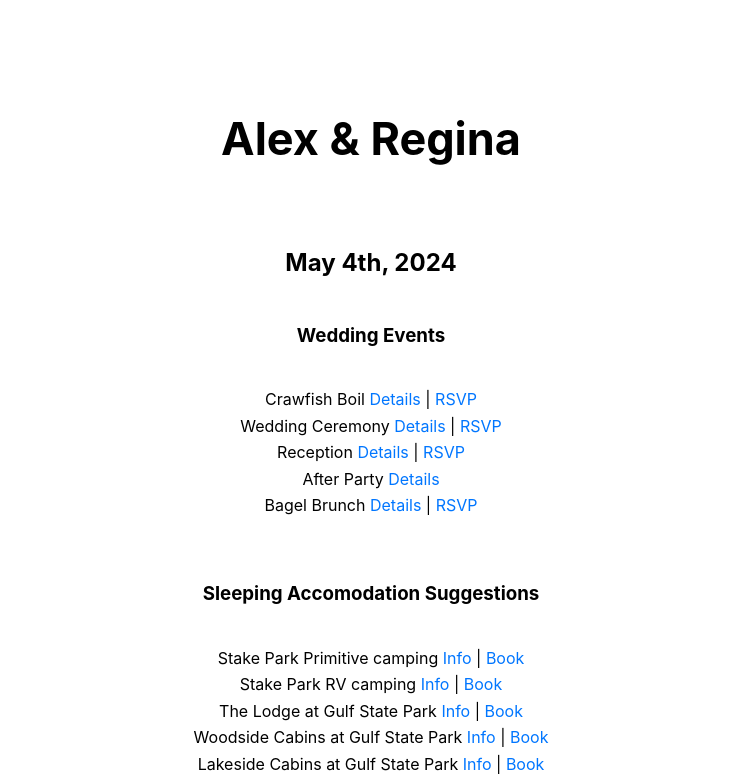
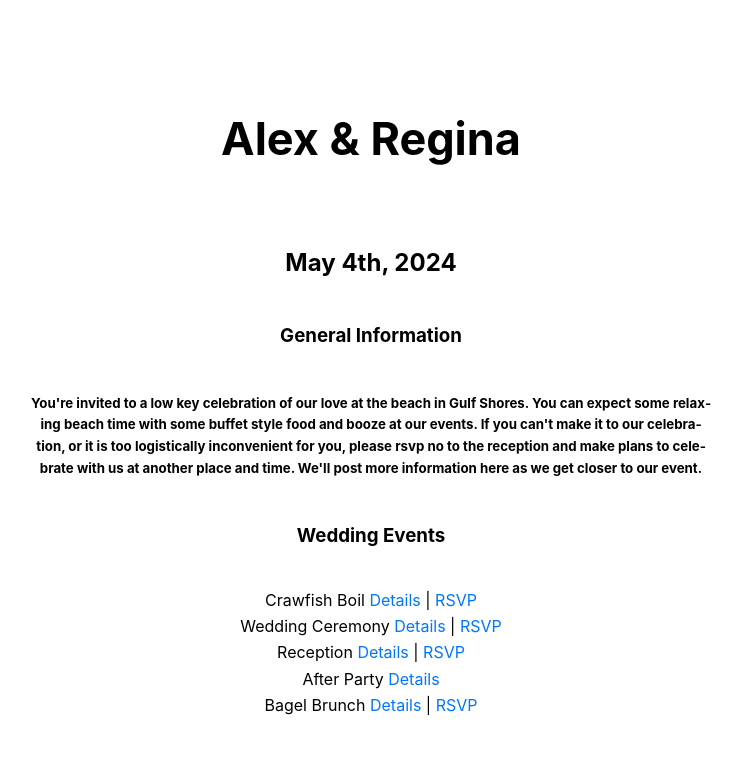
Before and after one commit to Human-Coop/create-react-app, a React (Create React App) app: page / in a window 1280 px wide. Shown: the top 779 px of the page, without its empty margins (269-1006 px from the left). Built offline with nearby package versions, Linux system fonts and the light colour scheme; no server answers.

Commit message:
add general info

```diff
--- a/src/App.js
+++ b/src/App.js
@@ -216,6 +216,14 @@ function App() {
     <main>
       <h1>Alex &#38; Regina</h1>
       <h2>May 4th, 2024</h2>
+      <h3>General Information</h3>
+      <h5>
+        You're invited to a low key celebration of our love at the beach in Gulf Shores.
+        You can expect some relaxing beach time with some buffet style food and booze at our events.
+        If you can't make it to our celebration, or it is too logistically inconvenient for you,
+        please rsvp no to the reception and make plans to celebrate with us at another place and time.
+        We'll post more information here as we get closer to our event.
+      </h5>
       <h3>
         Wedding Events
       </h3>
```
